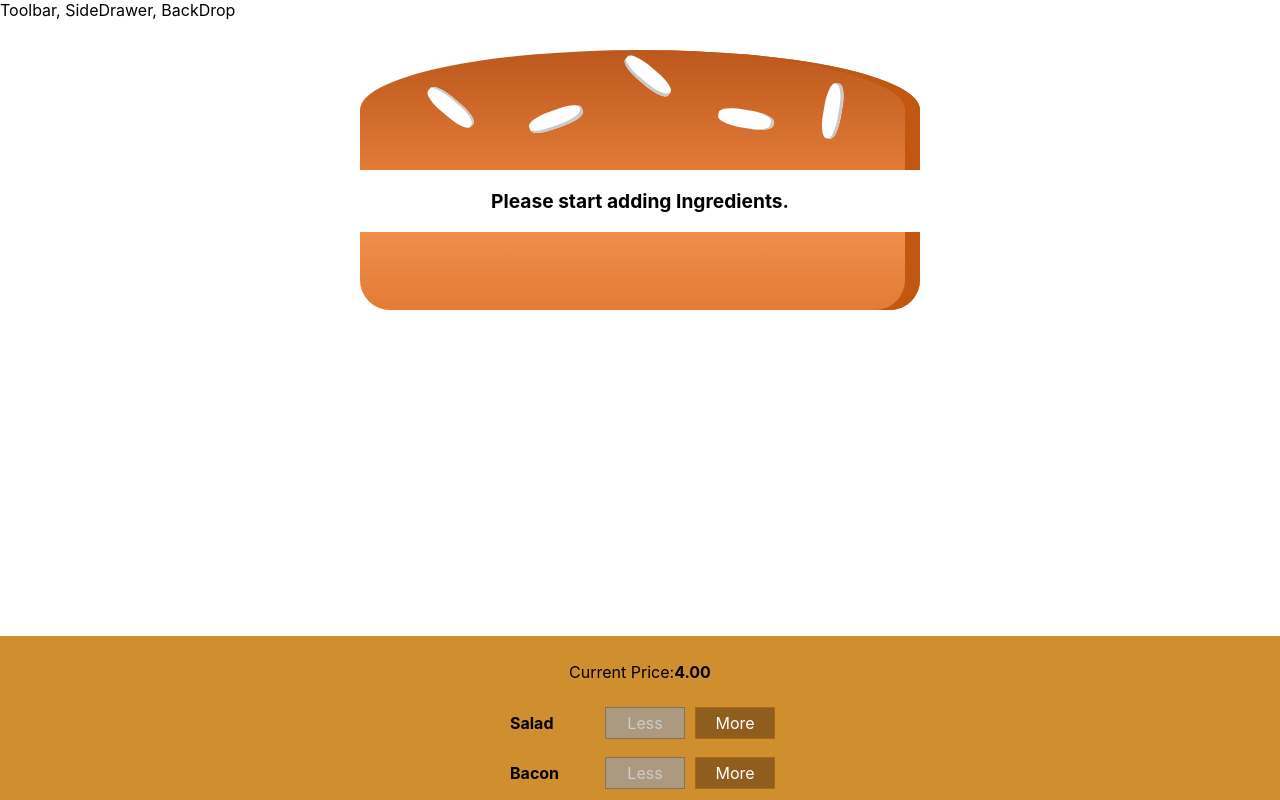
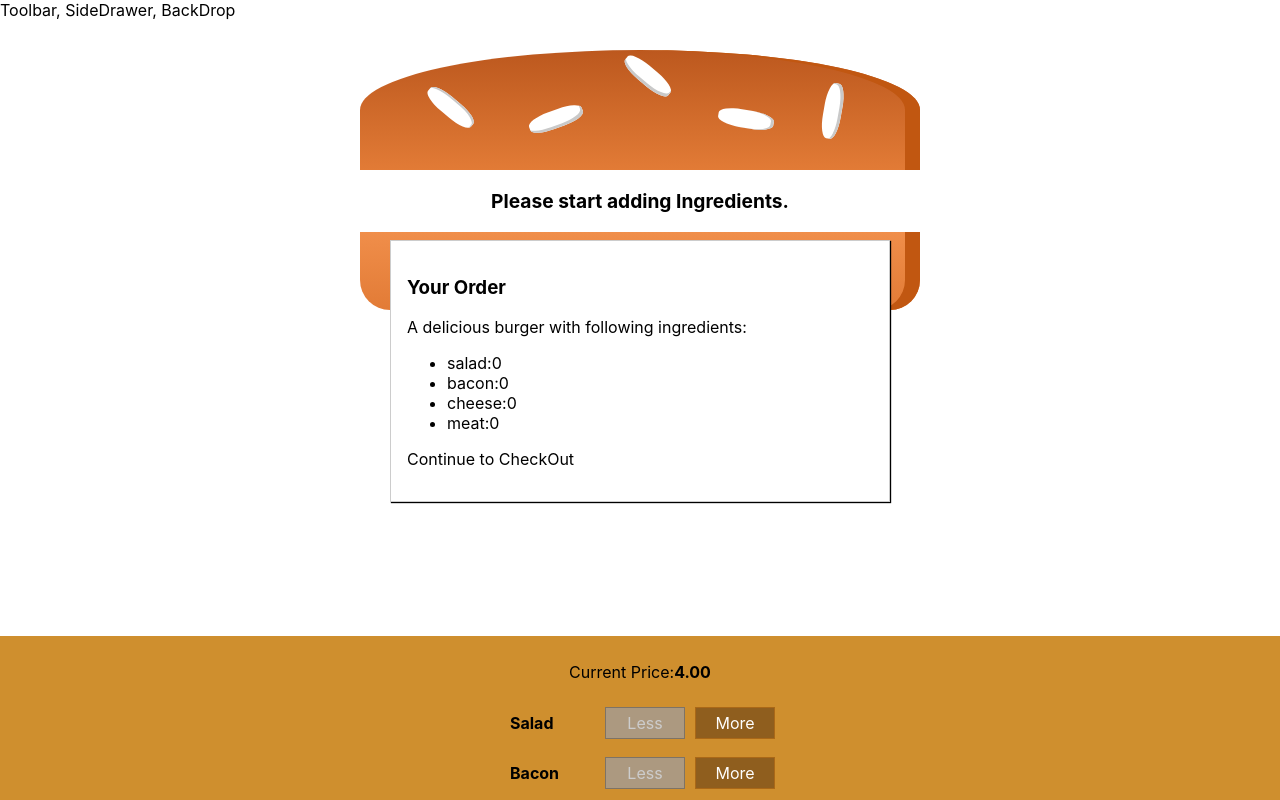
Before and after one commit to Mayankipsa/burger-builder, a React (Create React App) app: page / in a window 1280 px wide. Shown: the top 800 px of the page. Built offline with nearby package versions, Linux system fonts and the light colour scheme.

Commit message:
137. Creating the Order Summary Modal

```diff
--- /dev/null
+++ b/src/components/Burger/OrderSummary/OrderSummary.js
@@ -0,0 +1,23 @@
+import React from 'react';
+import Auxillary from '../../../hoc/Auxillary'
+const orderSummary = (props) => {
+    const ingredientSummary = Object.keys(props.ingredients)
+        .map(igKey => {
+            return <li key={igKey}>
+                <span style={{ textTrasnform: 'capitalize' }}>{igKey}</span>:{props.ingredients[igKey]}
+            </li>
+        });
+    return (
+        < Auxillary >
+            <h3>Your Order</h3>
+            <p>A delicious burger with following ingredients:</p>
+            <ul>
+                {ingredientSummary}
+            </ul>
+            <p>Continue to CheckOut</p>
+        </Auxillary >
+    );
+
+};
+
+export default orderSummary;
--- /dev/null
+++ b/src/components/UI/Modal/Modal.js
@@ -0,0 +1,12 @@
+import React from 'react';
+import styles from './Modal.module.css';
+
+const modal = (props) => {
+    return (
+        <div className={styles.Modal}>
+            {props.children}
+        </div>
+    );
+};
+
+export default modal;
--- /dev/null
+++ b/src/components/UI/Modal/Modal.module.css
@@ -0,0 +1,20 @@
+.Modal {
+    position: fixed;
+    z-index: 500;
+    background-color: white;
+    width: 70%;
+    border: 1px solid #ccc;
+    box-shadow: 1px 1px 1px black;
+    padding: 16px;
+    left: 15%;
+    top: 30%;
+    box-sizing: border-box;
+    transition: all 0.3s ease-out;
+}
+
+@media (min-width: 600px) {
+    .Modal {
+        width: 500px;
+        left: calc(50% - 250px);
+    }
+}
--- a/src/containers/BurgerBuilder/BurgerBuilder.js
+++ b/src/containers/BurgerBuilder/BurgerBuilder.js
@@ -2,6 +2,8 @@
 import Auxillary from '../../hoc/Auxillary';
 import Burger from '../../components/Burger/Burger';
 import BuildControls from '../../components/Burger/BuildControls/BuildControls';
+import Modal from '../../components/UI/Modal/Modal';
+import OrderSummary from '../../components/Burger/OrderSummary/OrderSummary';
 
 const INGREDIENT_PRICES = {
     salad: 0.5,
@@ -90,6 +92,10 @@
         }
         return (
             <Auxillary>
+                <Modal >
+                <OrderSummary
+                        ingredients={this.state.ingredients} />
+                </Modal>
                 <Burger ingredients={this.state.ingredients}></Burger>
                 <BuildControls
                     ingredientRemoved={this.removeIngredientHandler}
```
Also changed, not shown: src/components/UI/Backdrop/Backdrop.js (added).
